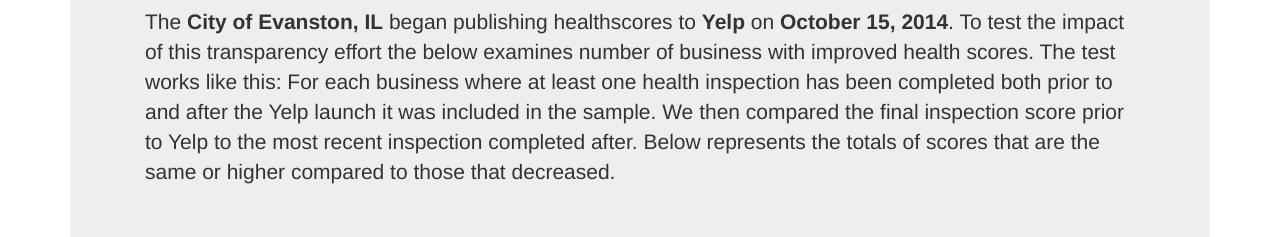
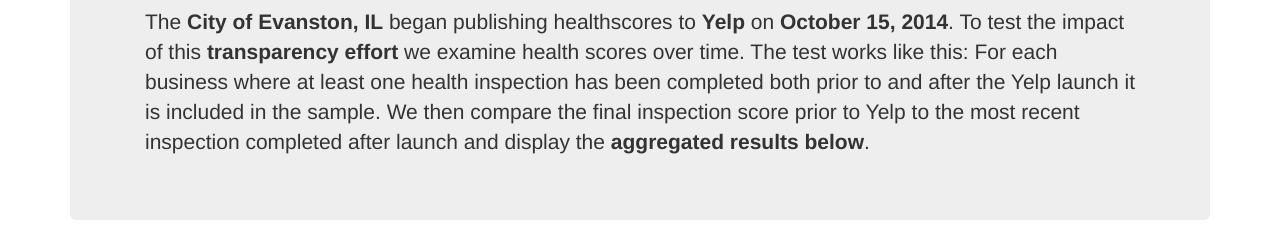
Before and after one commit to axtheset/evanston-lives-data-analysis, a plain HTML site: page index.html in a window 1280 px wide. Shown: the part 180-417 px from the top of the page. Drawn offline with nearby package versions, Linux system fonts and the light colour scheme; no server answers.

Commit message:
Reworded text in jumbotron

```diff
--- a/index.html
+++ b/index.html
@@ -53,7 +53,7 @@
 <div class="jumbotron">
       <div class="container">
         <h1>Yelp's Affect on Health Scores</h1>
-        <p>The <b>City of Evanston, IL</b> began publishing healthscores to <b>Yelp</b> on <b>October 15, 2014</b>. To test the impact of this transparency effort the below examines number of business with improved health scores.  The test works like this: For each business where at least one health inspection has been completed both prior to and after the Yelp launch it was included in the sample.  We then compared the final inspection score prior to Yelp to the most recent inspection completed after.  Below represents the totals of scores that are the same or higher compared to those that decreased.</p>
+        <p>The <b>City of Evanston, IL</b> began publishing healthscores to <b>Yelp</b> on <b>October 15, 2014</b>. To test the impact of this <b>transparency effort</b> we examine health scores over time.  The test works like this: For each business where at least one health inspection has been completed both prior to and after the Yelp launch it is included in the sample.  We then compare the final inspection score prior to Yelp to the most recent inspection completed after launch and display the <b>aggregated results below</b>.</p>
       </div>
     </div>
 
```
